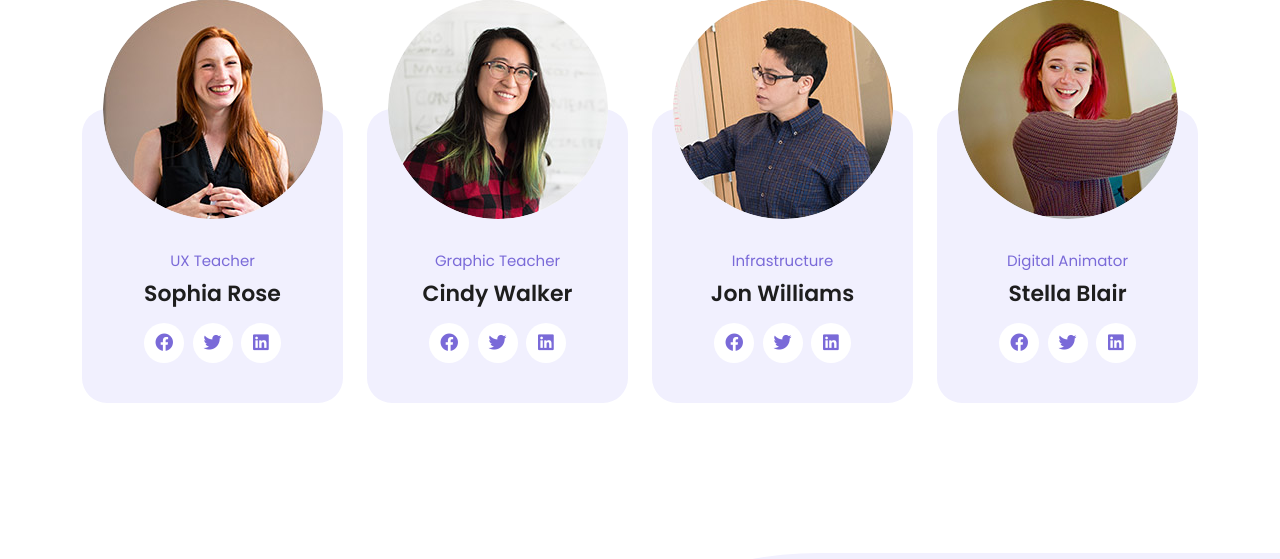
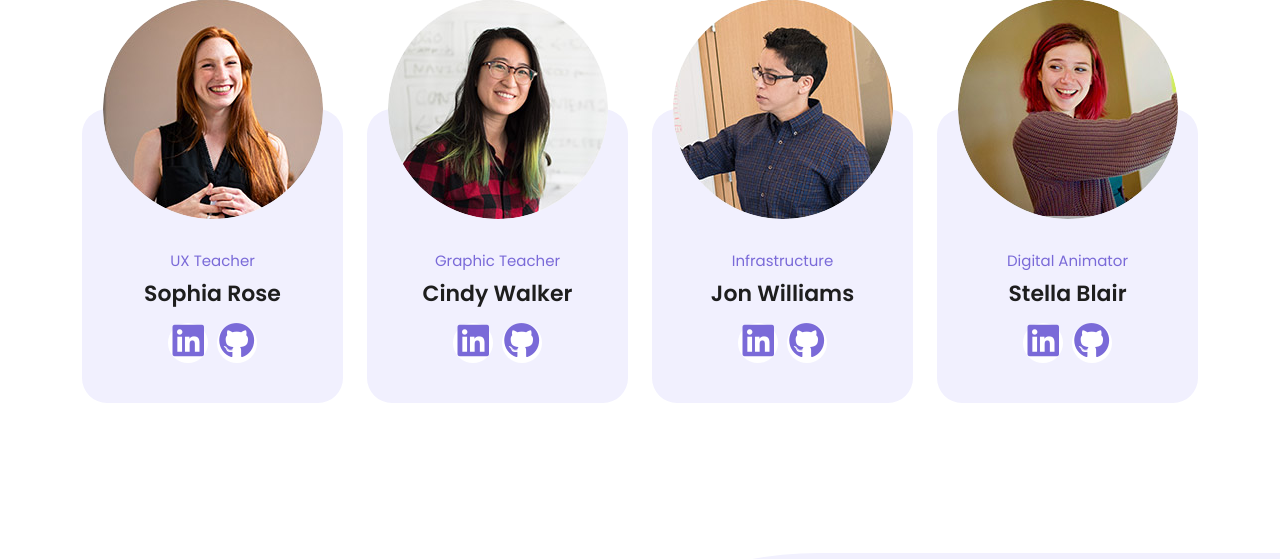
Before and after one commit to kjon-life/kjon_django, a Django app: page / in a window 1280 px wide. Shown: the part 4370-4929 px from the top of the page. Run offline with Django 5.2, Linux system fonts and the light colour scheme; parts of the project's set-up code (start-up, migrations or seed data) failed here and were passed over; some libraries are stand-ins or nearby versions.

Commit message:
fix: Direct to LI and github

```diff
--- a/hello/templates/hello/index.html
+++ b/hello/templates/hello/index.html
@@ -87,7 +87,7 @@
                 <p>I'm a solutions consultant in enterprise, Django developer, Unix admin, SaaS pre-sales engineer, avocational product manager, and management consultant experienced in finance transformation. I love conversations so please reach out.</p>
                 <div class="buttons">
                   <div class="main-button">
-                    <a href="#">Schedule a meeting</a>
+                    <a href="https://zcal.co/i/37kixWQI"> Let's meet!</a>
                   </div>
                   <div class="icon-button">
                     <a href="#"><i class="fa fa-play"></i> Who am i?</a>
@@ -155,7 +155,7 @@
             </div>
             <div class="main-content">
               <h4>Conscious Communication</h4>
-              <p>You can leverage high-quality, high-energy conversations to .</p>
+              <p>You can leverage high-quality, high-energy conversations too.</p>
               <div class="main-button">
                 <a href="#">Read More</a>
               </div>
@@ -193,7 +193,7 @@
               </h2>
               <div id="collapseOne" class="accordion-collapse collapse show" aria-labelledby="headingOne" data-bs-parent="#accordionExample">
                 <div class="accordion-body">
-                  I think <strong>zcal</strong> is the fastest way to schedule every meeting. No more emailing back-and-forth, switching tabs to see your calendar, or checking off time slots to find the best meeting time. Schedule 1-on-1's, team meetings, and more with our modern, easy-to-use web app. Try scheduling a meeting with me here.
+                  I think <strong>zcal</strong> is the fastest way to schedule every meeting. No more emailing back-and-forth, switching tabs to see your calendar, or checking off time slots to find the best meeting time. Schedule 1-on-1's, team meetings, and more with our modern, easy-to-use web app. Try scheduling a meeting with me <a href="https://zcal.co/i/37kixWQI" target="_blank" rel="noopener noreferrer">here</a>.
                 </div>
               </div>
             </div>
@@ -403,9 +403,8 @@
               <span class="category">UX Teacher</span>
               <h4>Sophia Rose</h4>
               <ul class="social-icons">
-                <li><a href="#"><i class="fab fa-facebook"></i></a></li>
-                <li><a href="#"><i class="fab fa-twitter"></i></a></li>
-                <li><a href="#"><i class="fab fa-linkedin"></i></a></li>
+                <li><a href="{{ MY_LINKEDIN_PROFILE_URL }}" target="_blank"><i class="fab fa-linkedin fa-2x"></i></a></li>
+                <li><a href="{{ MY_GITHUB_PROFILE_URL }}" target="_blank"><i class="fab fa-github fa-2x"></i></a></li>
               </ul>
             </div>
           </div>
@@ -417,9 +416,8 @@
               <span class="category">Graphic Teacher</span>
               <h4>Cindy Walker</h4>
               <ul class="social-icons">
-                <li><a href="#"><i class="fab fa-facebook"></i></a></li>
-                <li><a href="#"><i class="fab fa-twitter"></i></a></li>
-                <li><a href="#"><i class="fab fa-linkedin"></i></a></li>
+                <li><a href="{{ MY_LINKEDIN_PROFILE_URL }}" target="_blank"><i class="fab fa-linkedin fa-2x"></i></a></li>
+                <li><a href="{{ MY_GITHUB_PROFILE_URL }}" target="_blank"><i class="fab fa-github fa-2x"></i></a></li>
               </ul>
             </div>
           </div>
@@ -431,9 +429,8 @@
               <span class="category">Infrastructure</span>
               <h4>Jon Williams</h4>
               <ul class="social-icons">
-                <li><a href="#"><i class="fab fa-facebook"></i></a></li>
-                <li><a href="#"><i class="fab fa-twitter"></i></a></li>
-                <li><a href="#"><i class="fab fa-linkedin"></i></a></li>
+                <li><a href="{{ MY_LINKEDIN_PROFILE_URL }}" target="_blank"><i class="fab fa-linkedin fa-2x"></i></a></li>
+                <li><a href="{{ MY_GITHUB_PROFILE_URL }}" target="_blank"><i class="fab fa-github fa-2x"></i></a></li>
               </ul>
             </div>
           </div>
@@ -445,9 +442,8 @@
               <span class="category">Digital Animator</span>
               <h4>Stella Blair</h4>
               <ul class="social-icons">
-                <li><a href="#"><i class="fab fa-facebook"></i></a></li>
-                <li><a href="#"><i class="fab fa-twitter"></i></a></li>
-                <li><a href="#"><i class="fab fa-linkedin"></i></a></li>
+                <li><a href="{{ MY_LINKEDIN_PROFILE_URL }}" target="_blank"><i class="fab fa-linkedin fa-2x"></i></a></li>
+                <li><a href="{{ MY_GITHUB_PROFILE_URL }}" target="_blank"><i class="fab fa-github fa-2x"></i></a></li>
               </ul>
             </div>
           </div>
```
